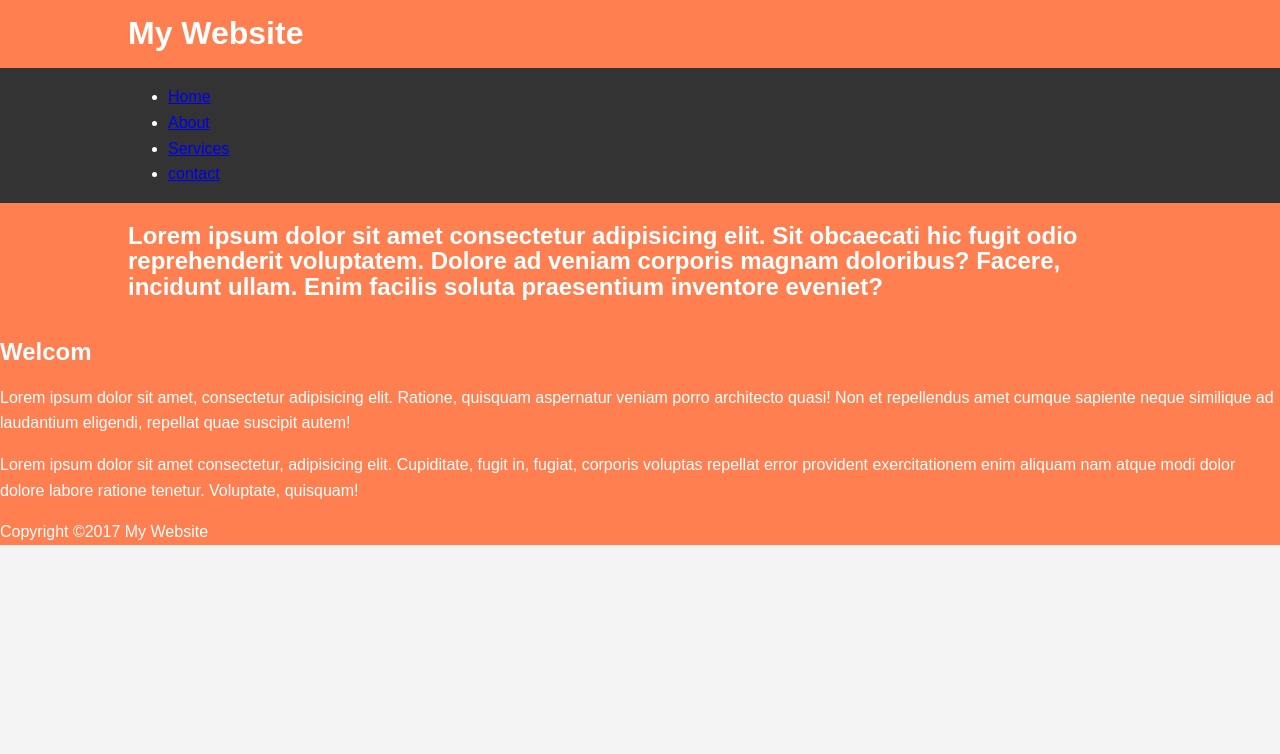
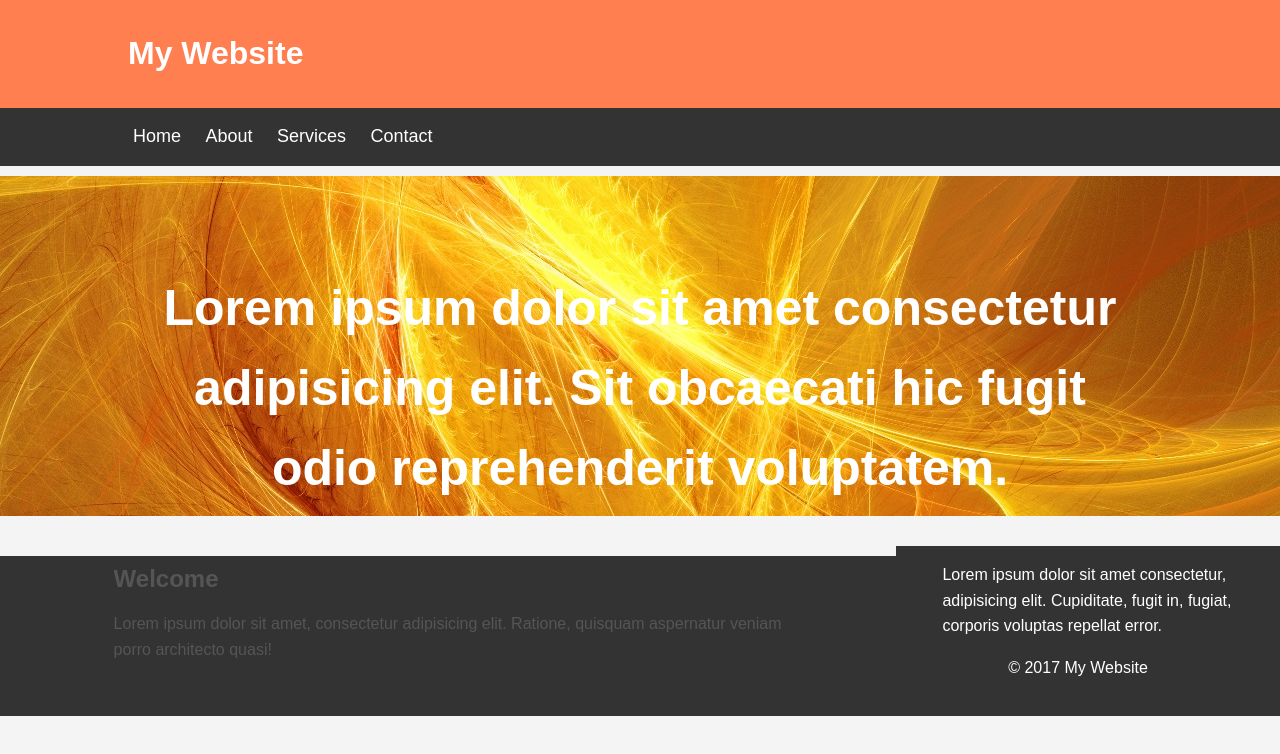
Before and after one commit to ahsannaqvi5/HTML-Practice, a plain HTML site: page First_HTML_Project/website/index.html in a window 1280 px wide. Drawn offline with Linux system fonts and the light colour scheme; files that its build step writes are made by us from their sources.

Commit message:
image ka link lagana sekha aj or image kis tarah save karna uski comand kesay likhna

```diff
--- a/First_HTML_Project/website/index.html
+++ b/First_HTML_Project/website/index.html
@@ -1,8 +1,9 @@
 <!DOCTYPE html>
 <html lang="en">
 <head>
+  <meta charset="UTF-8">
   <title>My Website</title>
-    <link rel="stylesheet" type="text/css" href="css/style.css">
+  <link rel="stylesheet" href="style.css">
 
 </head>
 <body>
@@ -10,40 +11,40 @@
     <div class="container">
       <h1>My Website</h1>
     </div>
-      <header>
+  </header>
+
   <nav id="navbar">
     <div class="container">
       <ul>
         <li><a href="#">Home</a></li>
         <li><a href="#">About</a></li>
         <li><a href="#">Services</a></li>
-                <li><a href="#">contact</a></li>
+        <li><a href="#">Contact</a></li>
       </ul>
     </div>
   </nav>
+
   <section id="showcase">
     <div class="container">
-            <h1>
-                Lorem ipsum dolor sit amet consectetur adipisicing elit. Sit obcaecati hic fugit odio reprehenderit voluptatem. Dolore ad veniam corporis magnam doloribus? Facere, incidunt ullam. Enim facilis soluta praesentium inventore eveniet?
-            </h1>
-
+      <h1>Lorem ipsum dolor sit amet consectetur adipisicing elit. Sit obcaecati hic fugit odio reprehenderit voluptatem.</h1>
     </div>
   </section>
+
   <section id="main">
-            <h1>Welcom</h1>
-            <p>
-                Lorem ipsum dolor sit amet, consectetur adipisicing elit. Ratione, quisquam aspernatur veniam porro architecto quasi! Non et repellendus amet cumque sapiente neque similique ad laudantium eligendi, repellat quae suscipit autem!
-            </p>
+    <div class="container">
+      <h1>Welcome</h1>
+      <p>Lorem ipsum dolor sit amet, consectetur adipisicing elit. Ratione, quisquam aspernatur veniam porro architecto quasi!</p>
+    </div>
   </section>
+
   <aside id="sidebar">
-            <p>
-                Lorem ipsum dolor sit amet consectetur, adipisicing elit. Cupiditate, fugit in, fugiat, corporis voluptas repellat error provident exercitationem enim aliquam nam atque modi dolor dolore labore ratione tenetur. Voluptate, quisquam!
-            </p>
+    <div class="container">
+      <p>Lorem ipsum dolor sit amet consectetur, adipisicing elit. Cupiditate, fugit in, fugiat, corporis voluptas repellat error.</p>
+    </div>
+  </aside>
 
-        </aside>
-    </div>
   <footer id="main-footer">
-<p>Copyright &copy;2017 My Website</p>
+    <p>&copy; 2017 My Website</p>
   </footer>
 </body>
-</html
+</html>
--- a/First_HTML_Project/website/style.css
+++ b/First_HTML_Project/website/style.css
@@ -1,22 +1,92 @@
-body{
+body {
     background-color: #f4f4f4;
     color: #555;
     font-family: Arial, Helvetica, sans-serif;
     font-size: 16px;
     line-height: 1.6em;
     margin: 0;
-}
-.container{
+  }
+
+  .container {
     width: 80%;
     margin: auto;
     overflow: hidden;
-}
-#main-header{
+  }
+
+  #main-header {
     background-color: coral;
     color: #fff;
-}
-#navbar{
+    padding: 20px 0;
+  }
+
+  #navbar {
     background-color: #333;
     color: #fff;
+  }
 
-}
+  #navbar ul {
+    padding: 0;
+    list-style: none;
+  }
+
+  #navbar li {
+    display: inline;
+    margin-right: 10px;
+  }
+
+  #navbar a {
+    color: #fff;
+    text-decoration: none;
+    font-size: 18px;
+    padding: 5px;
+  }
+
+  #showcase {
+    background-color: #ddd;
+    padding: 20px;
+    margin-top: 10px;
+  }
+  #showcase{
+    background-image: url('../website/websiteimage.jpg');
+    background-position: center right;
+    height: 300px;
+    margin-bottom: 30px;
+    text-align: center;
+  }
+  #showcase h1{
+    color: #fff;
+    font-size: 50px;
+    line-height: 1.6em;
+    padding-top: 30px;
+  }
+  #main{
+    float: left;
+    width: 70%;
+    padding: 0 30px;
+    box-sizing: border-box;
+  }
+  #sidebar{
+    float: right;
+    width: 30%;
+    background: #333;
+    color: #fff;
+    padding: 0 10px;
+    box-sizing: border-box;
+  }
+  #main-footer{
+    background: #333;
+    color: #fff;
+    text-align: center;
+    padding: 20px;
+    margin-top: 40px;
+  }
+  @media(max-width:600px){
+    #main{
+        width: 100%;
+        float: none;
+    }
+    #sidebar{
+        width: 100%;
+        float: none;
+    }
+  }
```
Also changed, not shown: First_HTML_Project/website/websiteimage.jpg (added), websiteimage.png (added). Lines whose indentation alone changed are shown as unchanged.
